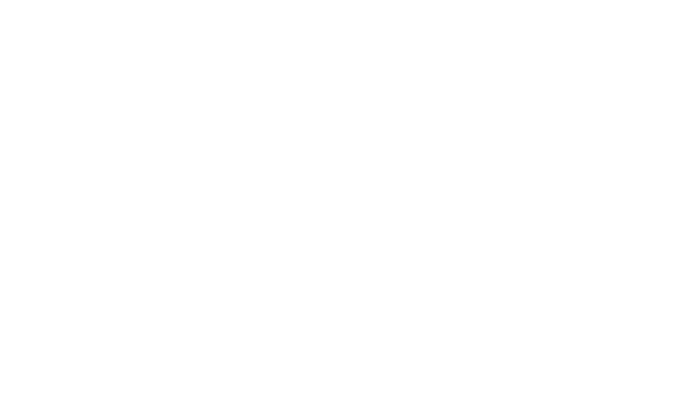
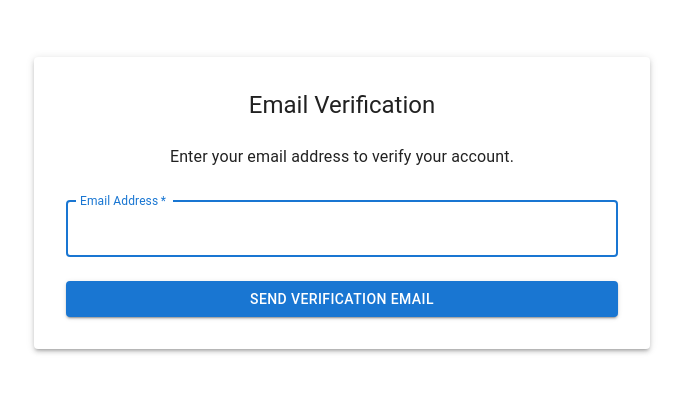
Before and after one commit to arijitchakma79/GleamyNotes, a React (Create React App) app in the folder client/: page /verification in a window 1280 px wide. Before the commit this address had no page. Shown: the part 229-622 px from the top of the page, without its empty margins (298-981 px from the left). Built offline with nearby package versions, Linux system fonts and the light colour scheme.

Commit message:
added frontend sending email verification logic

```diff
--- a/client/src/App.tsx
+++ b/client/src/App.tsx
@@ -14,7 +14,7 @@
           <Route path="/signup" element={<SignUpPage />} />
           <Route path="/login" element={<LoginPage />} />
           <Route path='forgot-password' element={<ForgotPasswordPage/>} />
-          <Route path="/verify" element={<VerifyPage />} />
+          <Route path="/verification" element={<VerifyPage />} />
 
           {/* Protected route */}
           <Route
--- a/client/src/api/userApi.ts
+++ b/client/src/api/authApi.ts
@@ -1,5 +1,5 @@
 import axios from 'axios';
-import { LoginResponse, SignUpResponse } from '../types/auth';
+import { LoginResponse, SignUpResponse, SendVerificationEmail} from '../types/auth';
 
 export const login = async (email: string, password: string) : Promise<LoginResponse> => {
     const response = await axios.post<LoginResponse>('http://127.0.0.1:5000/login',{
@@ -19,3 +19,8 @@
     });
     return response.data;
 }
+
+export const send_verification_email = async (email: string): Promise<void> => {
+    const response = await axios.get(`http://127.0.0.5000/send_verification_email?email=${encodeURIComponent(email)}`);
+    return response.data;
+}
--- a/client/src/pages/signUpPage.tsx
+++ b/client/src/pages/signUpPage.tsx
@@ -1,5 +1,6 @@
 import React, { useState } from "react";
-import { signup } from "../api/userApi";
+import { useNavigate } from "react-router-dom";
+import { signup } from "../api/authApi";
 import { useDispatch, useSelector } from "react-redux";
 import { RootState } from "../store";
 import { setError, setLoading, setUser } from "../store/userActions";
@@ -8,6 +9,7 @@
 
 const SignUpPage: React.FC = () => {
   const dispatch = useDispatch();
+  const navigate = useNavigate();
   const { loading, error } = useSelector((state: RootState) => state.user);
 
   const [email, setEmail] = useState('');
@@ -56,6 +58,7 @@
       dispatch(setError('Invalid email or password'));
     } finally {
       dispatch(setLoading(false));
+      navigate('/verification');
     }
   };
 
--- a/client/src/pages/verifyPage.tsx
+++ b/client/src/pages/verifyPage.tsx
@@ -1,11 +1,129 @@
-import React from "react";
-
+import React, { useState } from "react";
+import {
+  TextField,
+  Button,
+  Typography,
+  Box,
+  Alert,
+  CircularProgress,
+  Container,
+  Paper
+} from '@mui/material';
+import { sendVerificationEmailService } from "../services/send_verification_email";
 
 const VerifyPage: React.FC = () => {
+  const [email, setEmail] = useState('');
+  const [loading, setLoading] = useState(false);
+  const [error, setError] = useState<string | null>(null);
+  const [success, setSuccess] = useState(false);
+
+  const handleSubmit = async (e: React.FormEvent) => {
+    e.preventDefault();
+    setLoading(true);
+    setError(null);
+
+    try {
+      await sendVerificationEmailService(email);
+      setSuccess(true);
+    } catch (err) {
+      setError('Failed to send verification email. Please try again.');
+    } finally {
+      setLoading(false);
+    }
+  };
+
   return (
-    <div>
-      <h1>Verify Page</h1>
-    </div>
+    <Container maxWidth="sm">
+      <Box
+        sx={{
+          minHeight: '100vh',
+          display: 'flex',
+          flexDirection: 'column',
+          justifyContent: 'center',
+          alignItems: 'center',
+          py: 4,
+        }}
+      >
+        <Paper
+          elevation={3}
+          sx={{
+            p: 4,
+            width: '100%',
+            display: 'flex',
+            flexDirection: 'column',
+            alignItems: 'center',
+          }}
+        >
+          <Typography
+            component="h1"
+            variant="h5"
+            sx={{ mb: 3 }}
+          >
+            Email Verification
+          </Typography>
+
+          {error && (
+            <Alert severity="error" sx={{ width: '100%', mb: 2 }}>
+              {error}
+            </Alert>
+          )}
+
+          {success ? (
+            <Box sx={{ textAlign: 'center' }}>
+              <Alert severity="success" sx={{ width: '100%', mb: 2 }}>
+                Verification email sent!
+              </Alert>
+              <Typography variant="body1">
+                Please check your email for verification instructions.
+              </Typography>
+            </Box>
+          ) : (
+            <Box
+              component="form"
+              onSubmit={handleSubmit}
+              sx={{
+                width: '100%',
+                display: 'flex',
+                flexDirection: 'column',
+                gap: 2,
+              }}
+            >
+              <Typography variant="body1" sx={{ mb: 2 }}>
+                Enter your email address to verify your account.
+              </Typography>
+
+              <TextField
+                label="Email Address"
+                type="email"
+                required
+                fullWidth
+                variant="outlined"
+                value={email}
+                onChange={(e) => setEmail(e.target.value)}
+                disabled={loading}
+                autoComplete="email"
+                autoFocus
+              />
+
+              <Button
+                type="submit"
+                fullWidth
+                variant="contained"
+                color="primary"
+                disabled={loading}
+                sx={{ mt: 1 }}
+              >
+                {loading ? (
+                  <CircularProgress size={24} />
+                ) : (
+                  'Send Verification Email'
+                )}
+              </Button>
+            </Box>
+          )}
+        </Paper>
+      </Box>
+    </Container>
   );
 };
 
--- /dev/null
+++ b/client/src/services/send_verification_email.ts
@@ -0,0 +1,13 @@
+import { send_verification_email } from '../api/authApi'
+
+export const sendVerificationEmailService = async (email: string): Promise<string> => {
+    try {
+
+        const response = await send_verification_email(email);
+        console.log('Verification email response:', response);
+        return `Verification email sent successfully to ${email}`;
+    } catch (error) {
+        console.error('Error sending verification email:', error);
+        throw new Error('Failed to send verification email. Please try again later.');
+    }
+};
--- a/client/src/store/slices.ts
+++ b/client/src/store/slices.ts
@@ -1,5 +1,5 @@
 import { createSlice, createAsyncThunk } from '@reduxjs/toolkit';
-import { login as loginApi, signup as signupApi } from '../api/userApi';
+import { login as loginApi, signup as signupApi } from '../api/authApi';
 import { UserState } from '../types/user';
 
 
--- a/client/src/types/auth.ts
+++ b/client/src/types/auth.ts
@@ -11,3 +11,7 @@
     token: string;
     user: User;
 }
+
+export interface SendVerificationEmail{
+    message: string
+}
```
